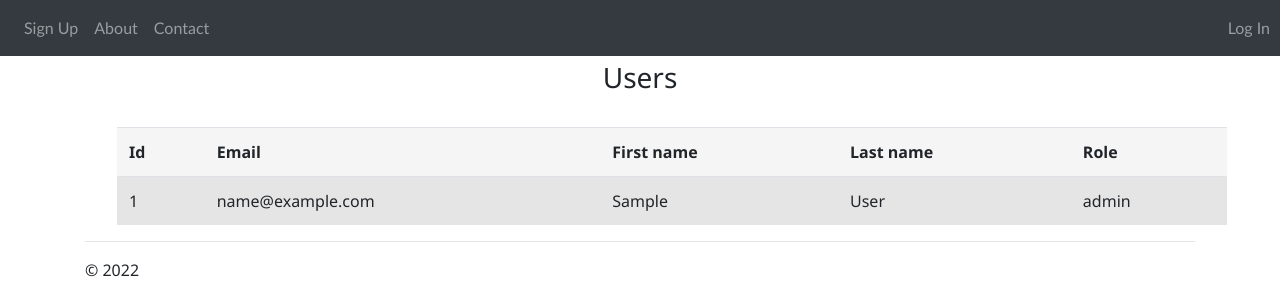
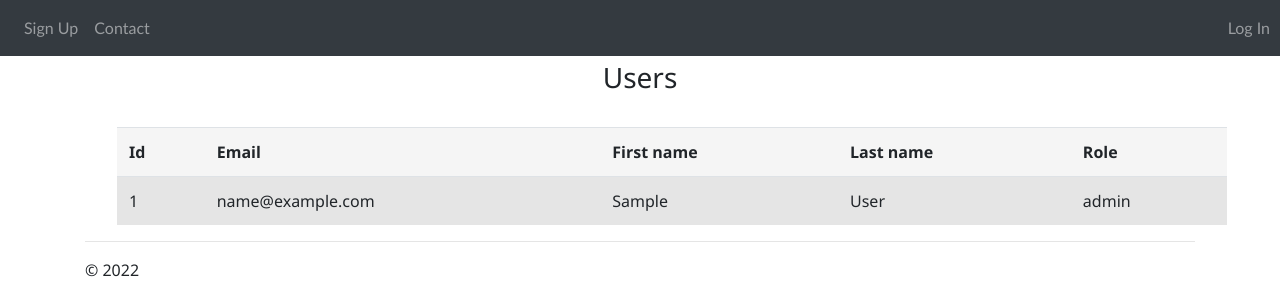
Before and after one commit to czevallosdev/ticket_system_repo, a Flask app: page /users/ in a window 1280 px wide. Shown: the top 300 px of the page. Run offline with Flask 2, Linux system fonts and the light colour scheme; tables that the repository leaves empty hold one stand-in row (values such as "Sample post"); some libraries are stand-ins or nearby versions.

Commit message:
remove about page

```diff
--- a/website/templates/layout.html
+++ b/website/templates/layout.html
@@ -73,12 +73,6 @@
             >Sign Up</a
           >
           <a
-            href="{{ url_for('views.about') }}"
-            class="nav-item nav-link"
-            id="about"
-            >About</a
-          >
-          <a
             href="{{ url_for('views.contact') }}"
             class="nav-item nav-link"
             id="contacts"
```
Also changed, not shown: website/templates/about.html (deleted, +0 -7 lines).
